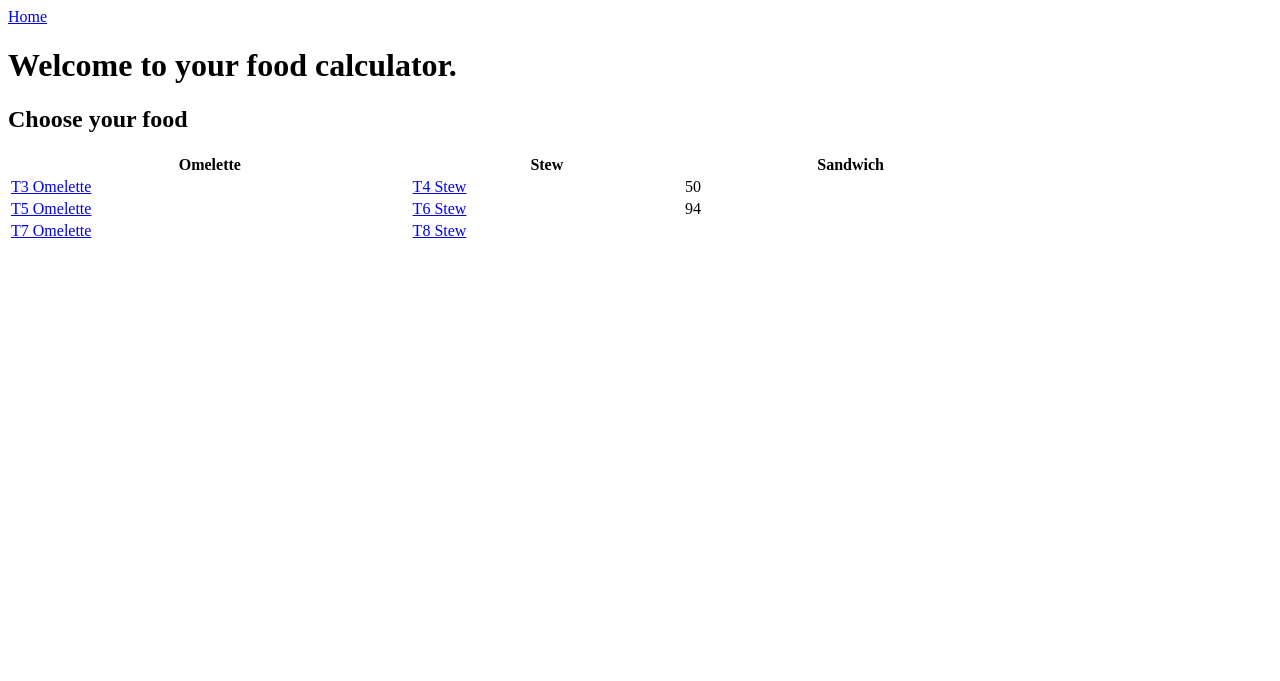
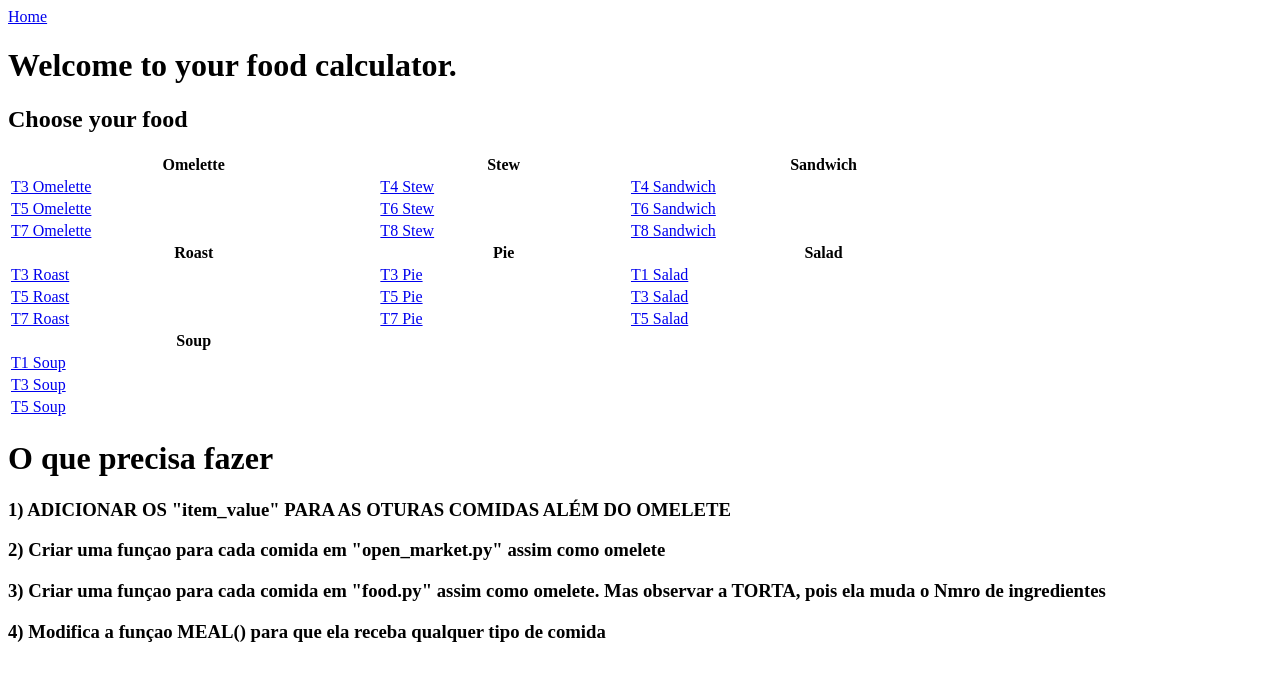
Before and after one commit to Lazaro232/Udemy, a Flask app: page / in a window 1280 px wide. Shown: the top 681 px of the page. Run offline with Flask 2, Linux system fonts and the light colour scheme.

Commit message:
Putting all foods in home.html and organizing what to do next

```diff
--- a/myProjects/webAlbionApp/templates/home.html
+++ b/myProjects/webAlbionApp/templates/home.html
@@ -14,17 +14,54 @@
         <tr>
           <td><a href="{{ url_for('form', food_name='omelette_t3') }}">T3 Omelette</a></td>
           <td><a href="{{ url_for('form', food_name='stew_t4') }}">T4 Stew</a></td>
-          <td>50</td>
+          <td><a href="{{ url_for('form', food_name='sandwich_t4') }}">T4 Sandwich</a></td>
         </tr>
         <tr>
           <td><a href="{{ url_for('form', food_name='omelette_t5') }}">T5 Omelette</a></td>
           <td><a href="{{ url_for('form', food_name='stew_t6') }}">T6 Stew</a></td>
-          <td>94</td>
+          <td><a href="{{ url_for('form', food_name='sandwich_t6') }}">T6 Sandwich</a></td>
         </tr>
         <tr>
             <td><a href="{{ url_for('form', food_name='omelette_t7') }}">T7 Omelette</a></td>
             <td><a href="{{ url_for('form', food_name='stew_t8') }}">T8 Stew</a></td>
+            <td><a href="{{ url_for('form', food_name='sandwich_t8') }}">T8 Sandwich</a></td>
+        </tr>
+        <tr>
+            <th>Roast</th>
+            <th>Pie</th>
+            <th>Salad</th>
+        </tr>
+        <tr>
+            <td><a href="{{ url_for('form', food_name='roast_t3') }}">T3 Roast</a></td>
+            <td><a href="{{ url_for('form', food_name='pie_t3') }}">T3 Pie</a></td>
+            <td><a href="{{ url_for('form', food_name='salad_t1') }}">T1 Salad</a></td>
+        </tr>
+        <tr>
+            <td><a href="{{ url_for('form', food_name='roast_t5') }}">T5 Roast</a></td>
+            <td><a href="{{ url_for('form', food_name='pie_t5') }}">T5 Pie</a></td>
+            <td><a href="{{ url_for('form', food_name='salad_t3') }}">T3 Salad</a></td>
+        </tr>
+        <tr>
+            <td><a href="{{ url_for('form', food_name='roast_t7') }}">T7 Roast</a></td>
+            <td><a href="{{ url_for('form', food_name='pie_t7') }}">T7 Pie</a></td>
+            <td><a href="{{ url_for('form', food_name='salad_t5') }}">T5 Salad</a></td>
+        </tr>
+        <tr><th>Soup</th></tr>
+        <tr>
+            <td><a href="{{ url_for('form', food_name='soup_t1') }}">T1 Soup</a></td>
+        </tr>
+        <tr>
+            <td><a href="{{ url_for('form', food_name='soup_t3') }}">T3 Soup</a></td>
+        </tr>
+        <tr>
+            <td><a href="{{ url_for('form', food_name='soup_t5') }}">T5 Soup</a></td>
         </tr>
       </table>
 
+      <h1>O que precisa fazer</h1>
+      <h3>1) ADICIONAR OS "item_value" PARA AS OTURAS COMIDAS ALÉM DO OMELETE</h3>
+      <h3>2) Criar uma funçao para cada comida em "open_market.py" assim como omelete</h3>
+      <h3>3) Criar uma funçao para cada comida em "food.py" assim como omelete. Mas observar a TORTA, pois ela muda o Nmro de ingredientes</h3>
+      <h3>4) Modifica a funçao MEAL() para que ela receba qualquer tipo de comida</h3>
+
 {% endblock content %}
```
Also changed, not shown: myProjects/webAlbionApp/utils/recipes.py (+16 -16 lines).
